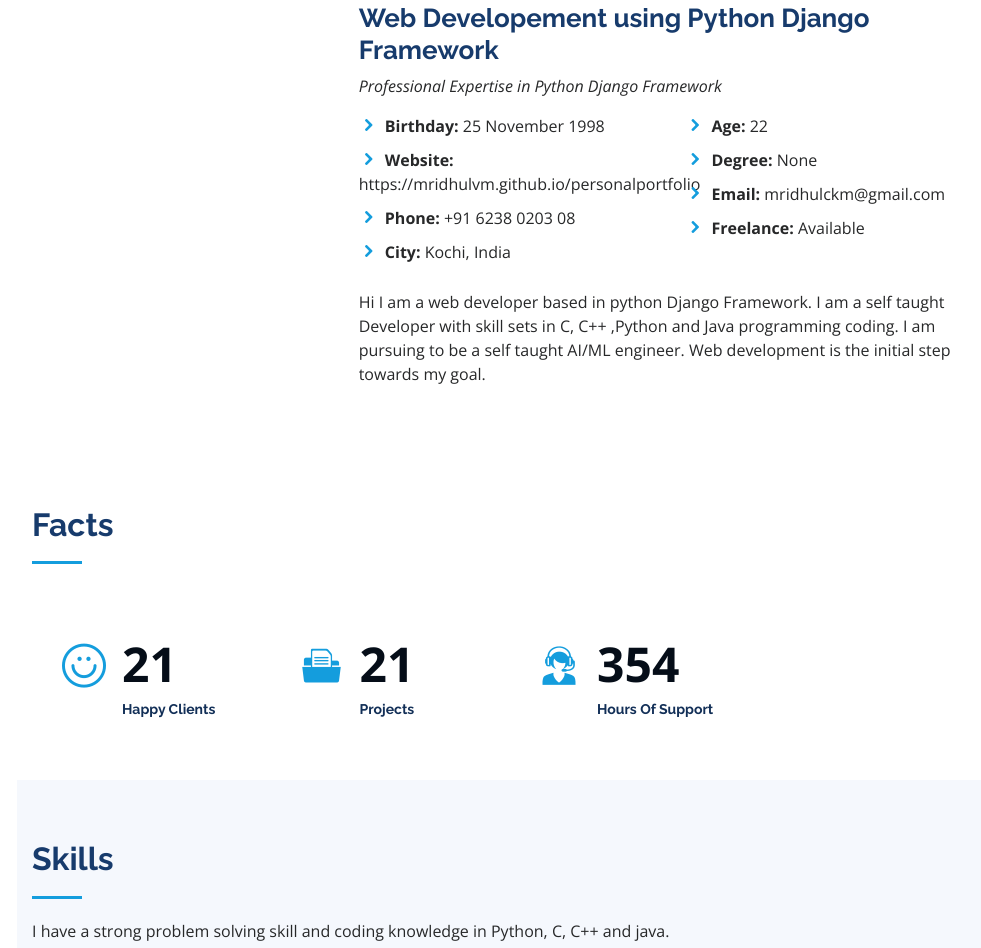
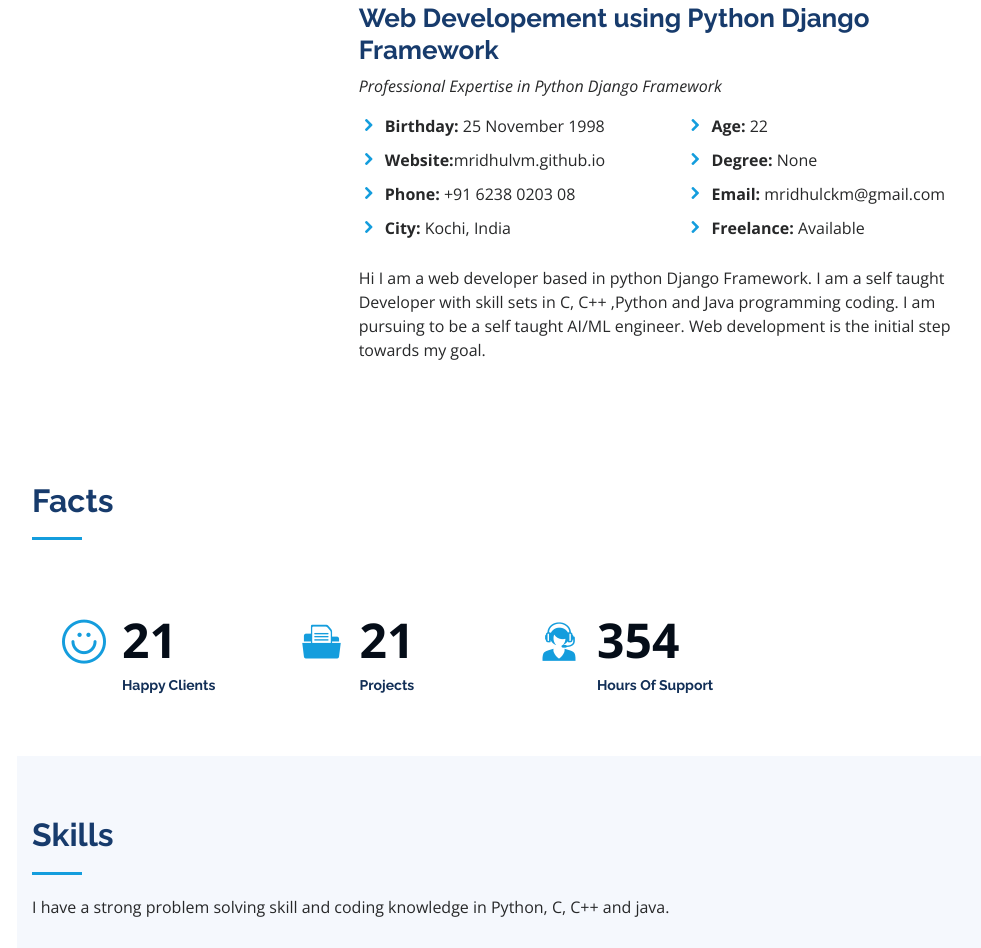
Before and after one commit to mridhulvm/personalportfolio, a plain HTML site: page index.html in a window 1280 px wide. Shown: the part 1013-1961 px from the top of the page, without its empty margins (283-1264 px from the left). Drawn offline with nearby package versions, Linux system fonts and the light colour scheme.

Commit message:
Add files via upload

```diff
--- a/index.html
+++ b/index.html
@@ -104,7 +104,7 @@
               <div class="col-lg-6">
                 <ul>
                   <li><i class="icofont-rounded-right"></i> <strong>Birthday:</strong> 25 November 1998</li>
-                  <li><i class="icofont-rounded-right"></i> <strong>Website:</strong> https://mridhulvm.github.io/personalportfolio</li>
+                  <li><i class="icofont-rounded-right"></i> <strong>Website:</strong>mridhulvm.github.io</li>
                   <li><i class="icofont-rounded-right"></i> <strong>Phone:</strong> +91 6238 0203 08</li>
                   <li><i class="icofont-rounded-right"></i> <strong>City:</strong> Kochi, India</li>
                 </ul>
```
